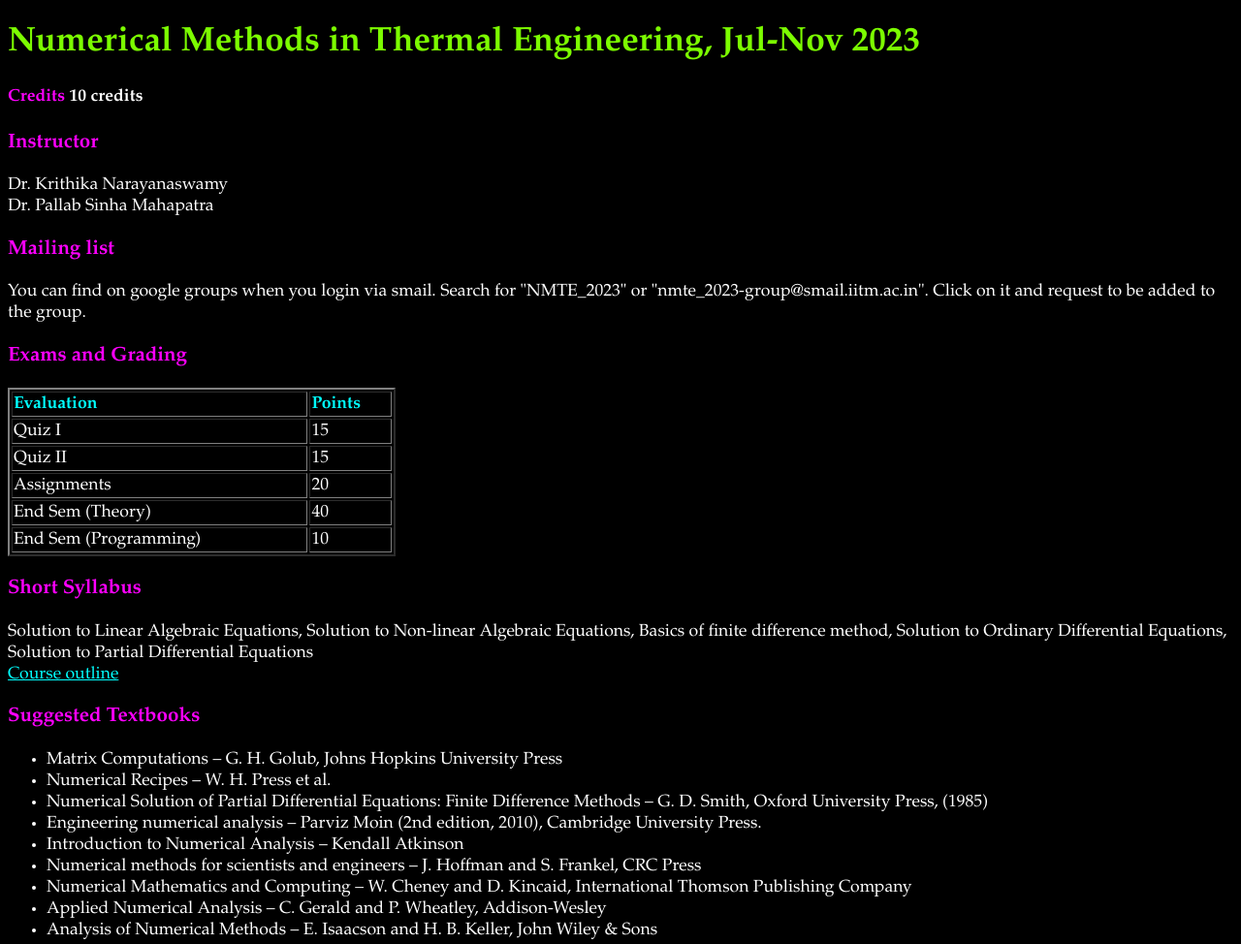
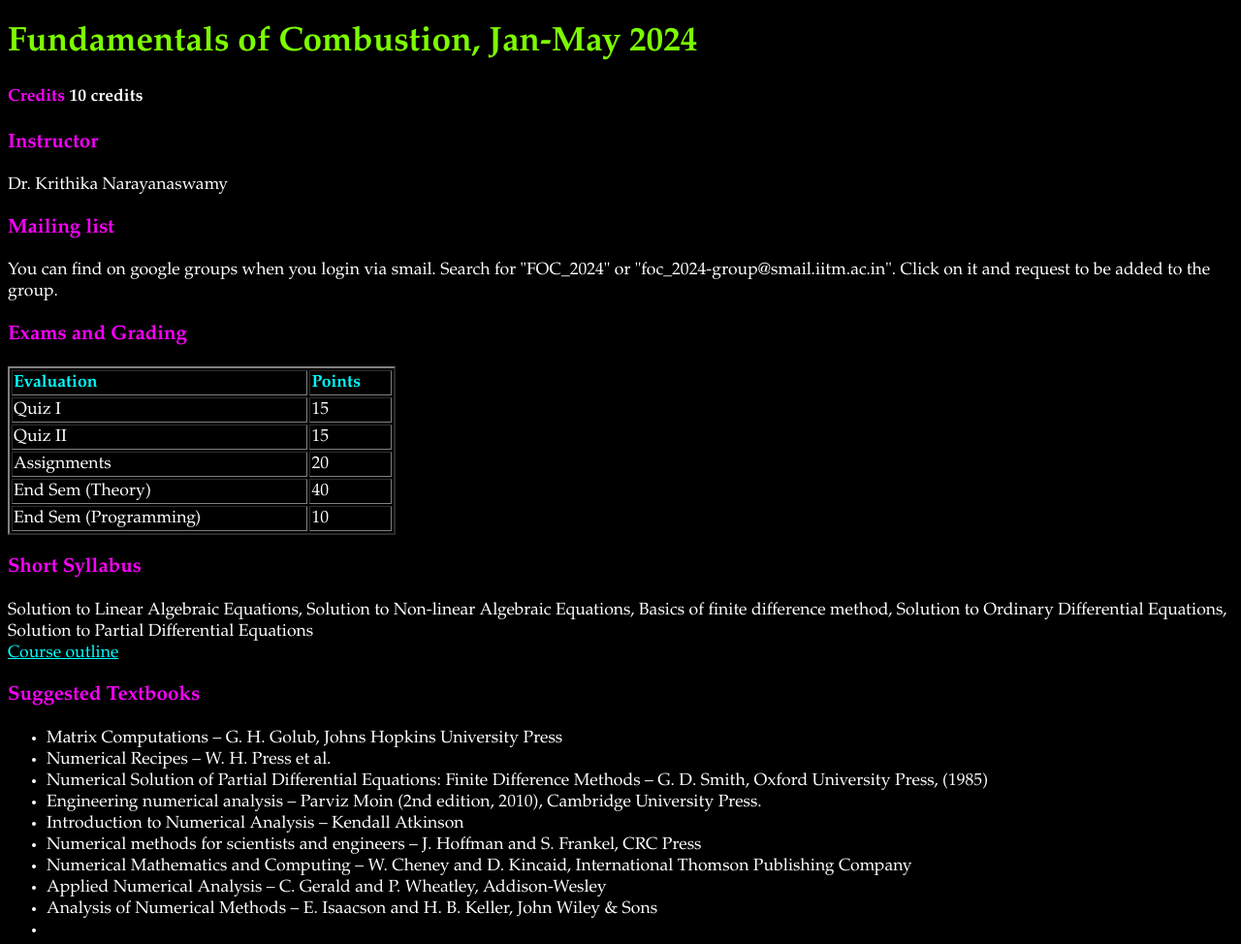
Before and after one commit to krithikasivaram/FOC_2024, a plain HTML site: page index.html in a window 1280 px wide. Shown: the top 974 px of the page at 97% size. Drawn offline with nearby package versions, Linux system fonts and the light colour scheme; some packages are replaced by stand-ins of ours.

Commit message:
Add files via upload

```diff
--- a/index.html
+++ b/index.html
@@ -18,17 +18,16 @@ A:hover{color:red}
 <body bgcolor = black>
 
 
-<h1><font color="lawngreen">Numerical Methods in Thermal Engineering, Jul-Nov 2023</font></h1>
+<h1><font color="lawngreen">Fundamentals of Combustion, Jan-May 2024</font></h1>
 
 
 <h4><font color=magenta>Credits</font> 10 credits</h4>
 
 <h3><font color="magenta">Instructor</font></h3>
 Dr. Krithika Narayanaswamy</br>
-Dr. Pallab Sinha Mahapatra</br>
 
 <h3><font color="magenta">Mailing list</font></h3>
-You can find on google groups when you login via smail. Search for "NMTE_2023" or "nmte_2023-group@smail.iitm.ac.in". Click on it and request to be added to the group.
+You can find on google groups when you login via smail. Search for "FOC_2024" or "foc_2024-group@smail.iitm.ac.in". Click on it and request to be added to the group.
 
 <h3><font color=magenta>Exams and Grading</font></h3>
 <table border="2" width="400px">
```
